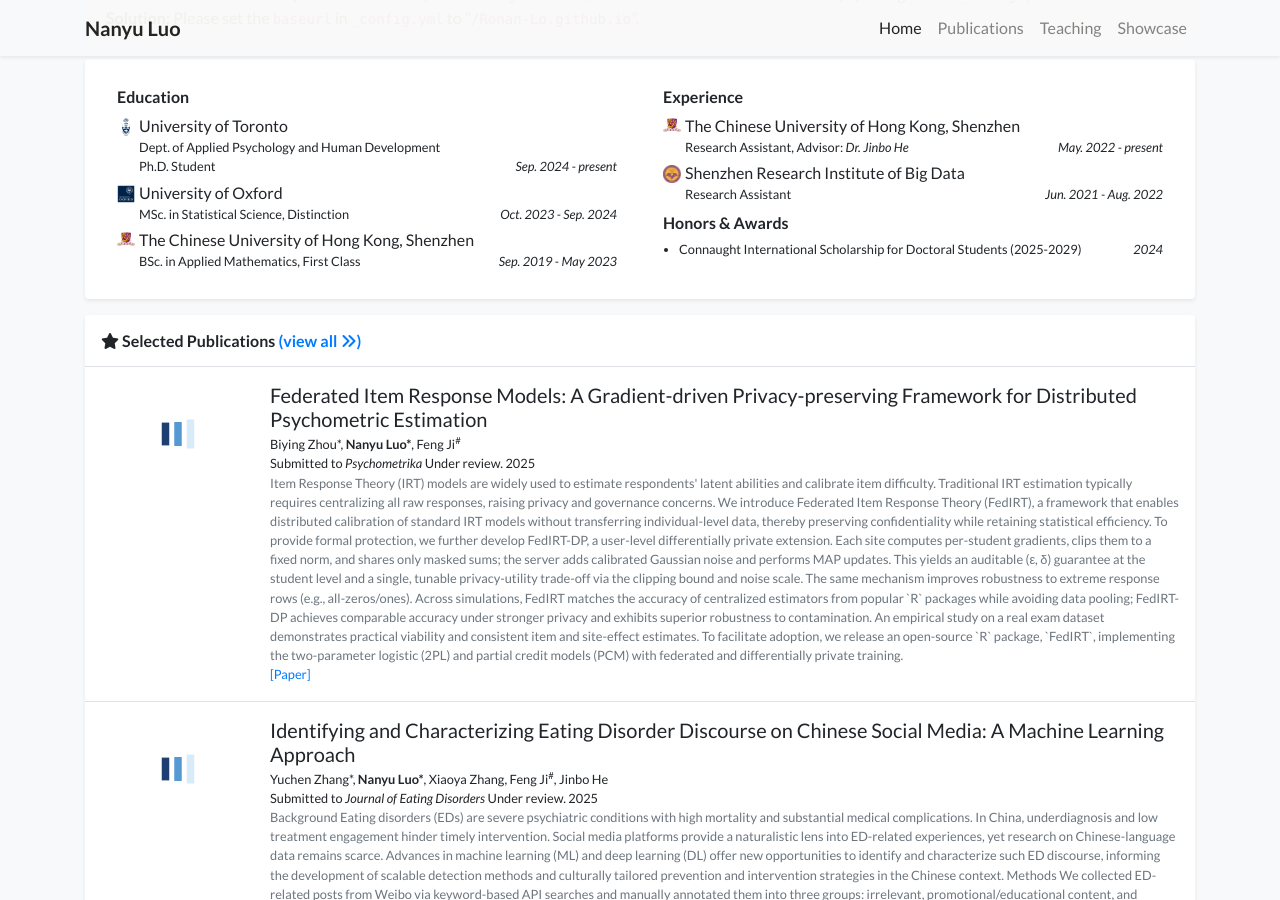
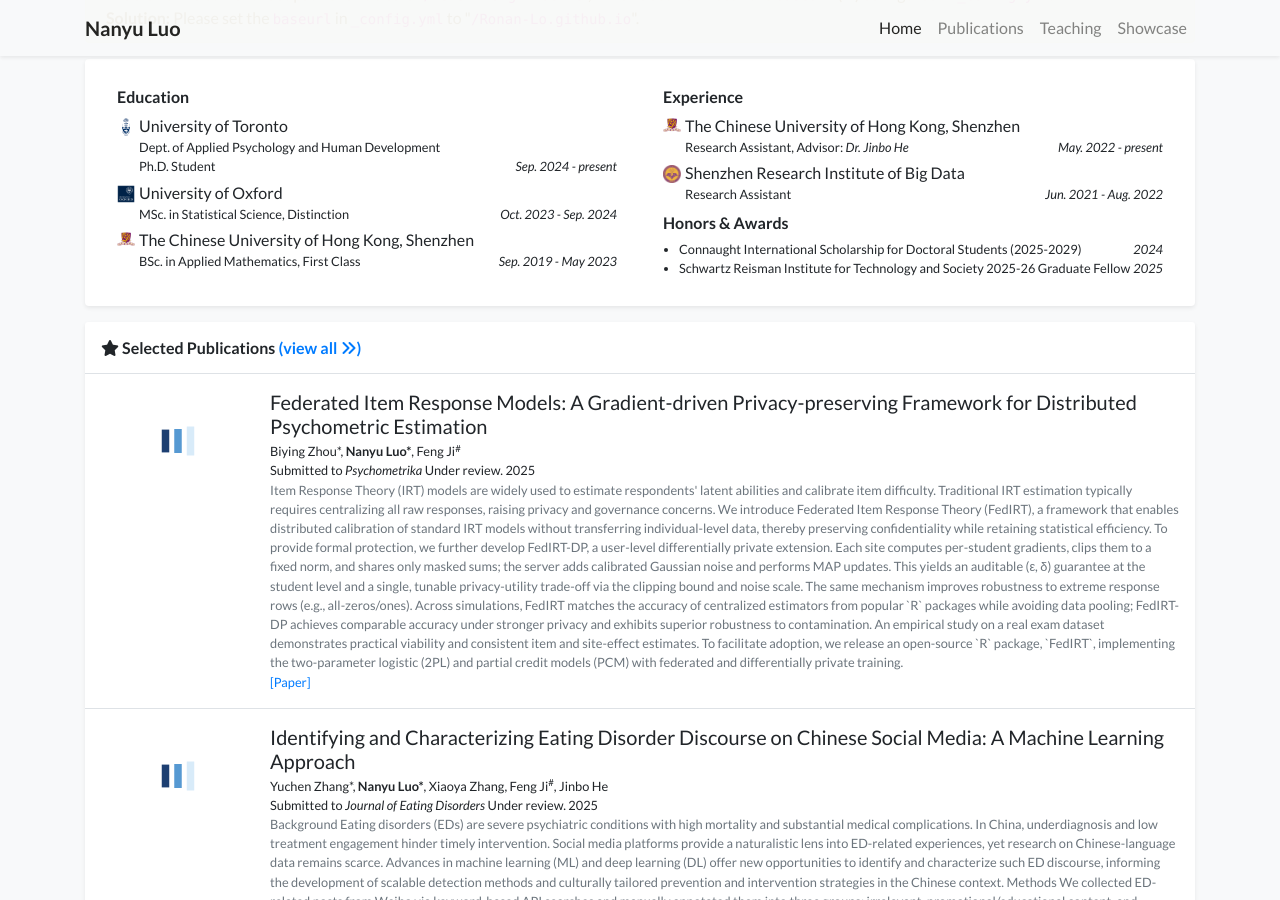
Before and after one commit to Ronan-Lo/Ronan-Lo.github.io, a Jekyll site: the page built from index.html, in a window 1280 px wide and 900 px high, scrolled down 562 px. Built offline with Jekyll 4.4.1, drawn with Linux system fonts in a browser that asks for light colours; nearby versions of some CDN libraries; a style sheet for code colours, icons or effects is not loaded.

Commit message:
edit award

```diff
--- a/_data/profile.yml
+++ b/_data/profile.yml
@@ -61,3 +61,5 @@
 awards:
 - name: Connaught International Scholarship for Doctoral Students (2025-2029)
   date: 2024
+- name: Schwartz Reisman Institute for Technology and Society 2025-26 Graduate Fellow
+  date: 2025
```
